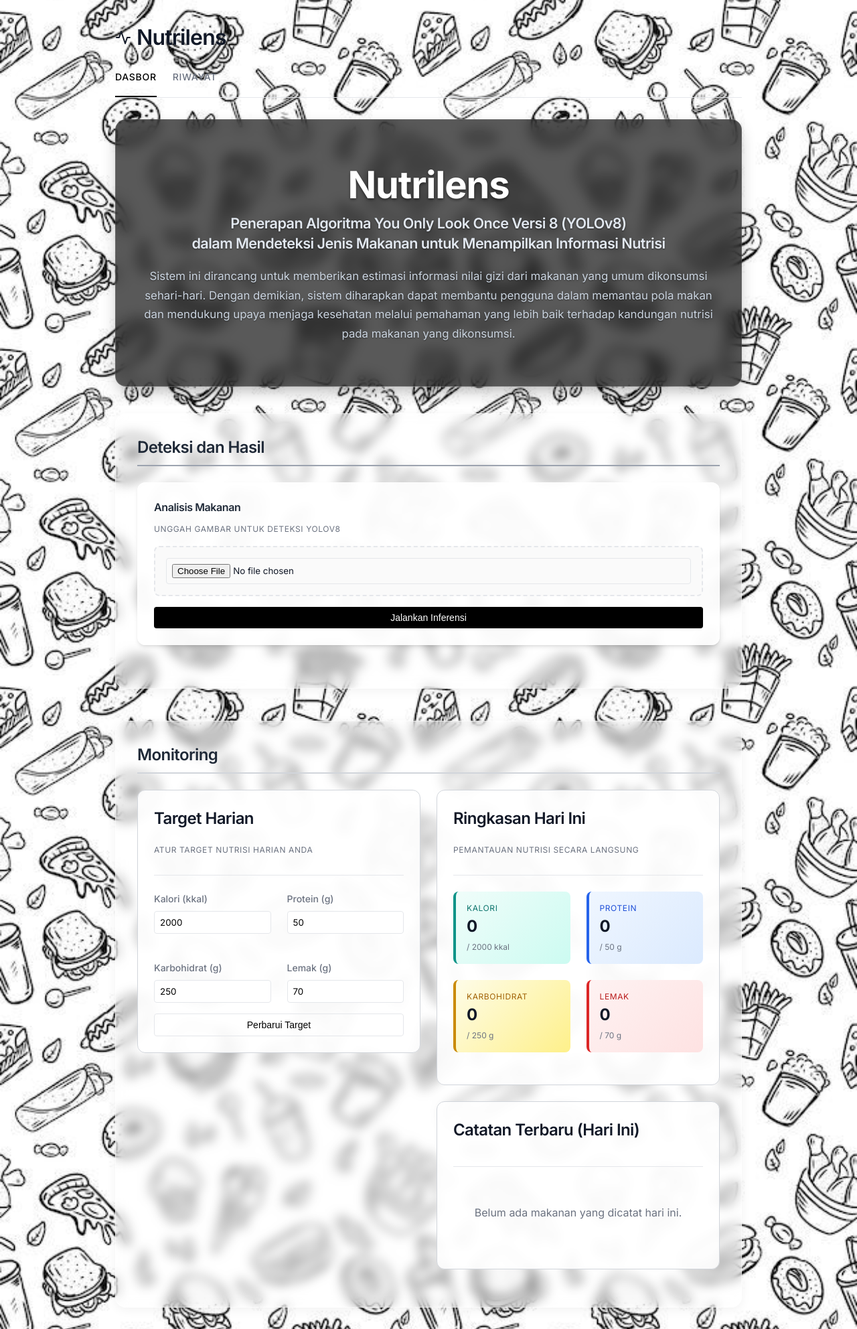
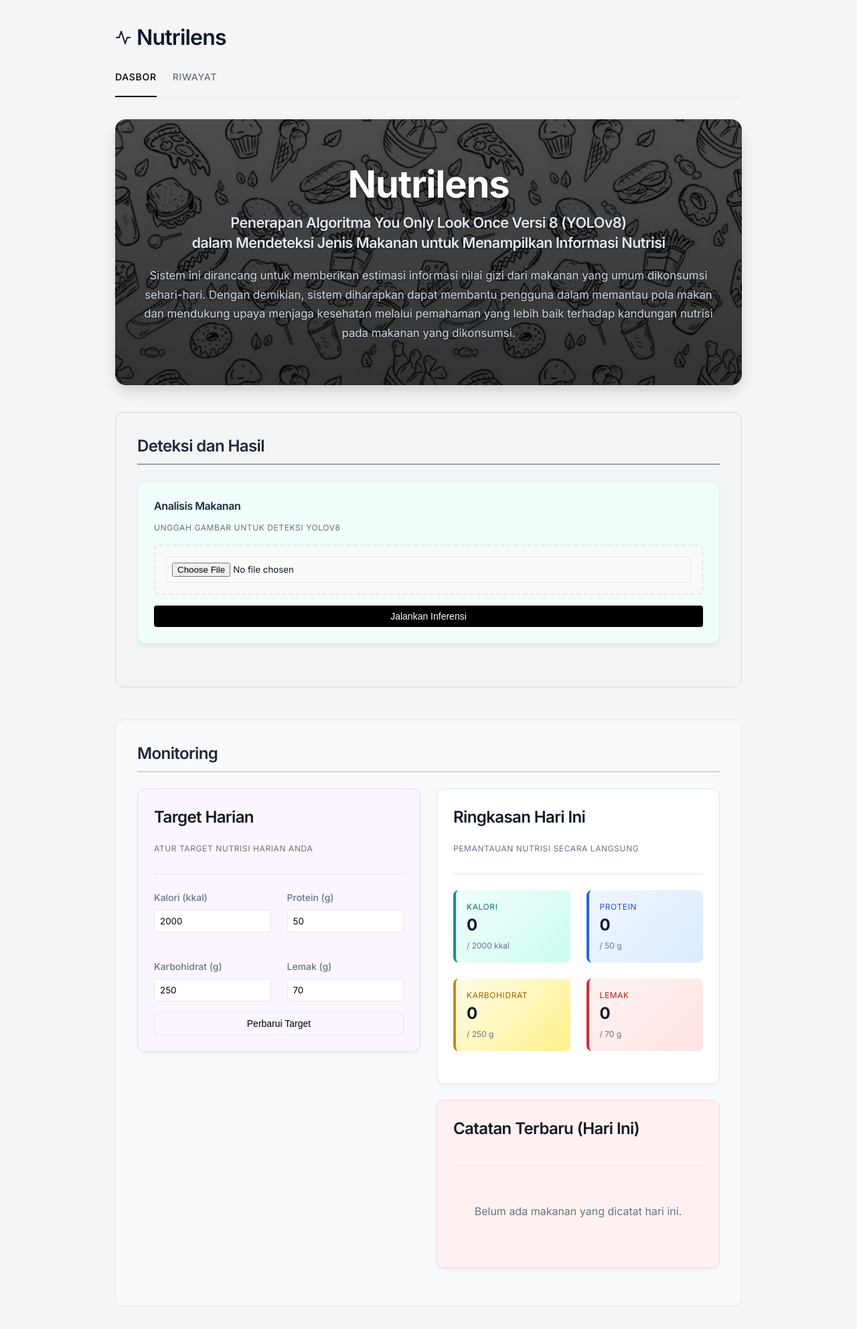
Before and after one commit to MuhammadAliffandy/food-fat-detection, a Flask app: page / in a window 1280 px wide. Shown: the whole page at 67% size. After the commit the page ends 1950 px from the top, so only its background shows below. Run offline with Flask 3, Linux system fonts and the light colour scheme; data comes from the database, SQL or seed files in the repository; data that the repository does not hold is empty.

Commit message:
Revert glassmorphism, use colored solid backgrounds for individual sub-cards instead

```diff
--- a/web_app/static/css/style.css
+++ b/web_app/static/css/style.css
@@ -16,11 +16,6 @@
 body {
   font-family: 'Inter', -apple-system, BlinkMacSystemFont, "Segoe UI", Roboto, sans-serif;
   background-color: var(--bg-color);
-  background-image: url('../images/bg.jpg');
-  background-size: cover;
-  background-position: center;
-  background-attachment: fixed;
-  background-repeat: no-repeat;
   color: var(--text-main);
   margin: 0;
   padding: 0;
@@ -34,14 +29,12 @@ body {
 }
 
 .card {
-  background: rgba(255, 255, 255, 0.85);
-  backdrop-filter: blur(12px);
-  -webkit-backdrop-filter: blur(12px);
-  border: 1px solid rgba(255, 255, 255, 0.5);
+  background: var(--surface-color);
+  border: 1px solid var(--border-color);
   border-radius: 12px;
   padding: 1.5rem;
   margin-bottom: 1.5rem;
-  box-shadow: 0 4px 6px -1px rgba(0, 0, 0, 0.1), 0 2px 4px -1px rgba(0, 0, 0, 0.06);
+  box-shadow: 0 4px 6px -1px rgba(0, 0, 0, 0.05), 0 2px 4px -1px rgba(0, 0, 0, 0.03);
 }
 
 .card-header {
--- a/web_app/templates/dashboard.html
+++ b/web_app/templates/dashboard.html
@@ -3,7 +3,7 @@
 {% block content %}
 
 <!-- SECTION 1: HEADER / INTRO (PARALLAX) -->
-<div style="background: rgba(0, 0, 0, 0.65); backdrop-filter: blur(10px); -webkit-backdrop-filter: blur(10px); padding: 4rem 2rem; border-radius: 16px; margin-bottom: 2.5rem; box-shadow: 0 10px 25px -5px rgba(0, 0, 0, 0.3); text-align: center; position: relative; overflow: hidden; border: 1px solid rgba(255,255,255,0.1);">
+<div style="background-image: linear-gradient(rgba(0, 0, 0, 0.7), rgba(0, 0, 0, 0.8)), url('{{ url_for('static', filename='images/bg.jpg') }}'); background-size: cover; background-position: center; background-attachment: fixed; background-repeat: no-repeat; padding: 4rem 2rem; border-radius: 16px; margin-bottom: 2.5rem; box-shadow: 0 10px 25px -5px rgba(0, 0, 0, 0.2); text-align: center; position: relative; overflow: hidden; color: #ffffff;">
     <h1 style="margin-top: 0; font-size: 3.5rem; font-weight: 900; line-height: 1.2; margin-bottom: 0.5rem; position: relative; z-index: 1; letter-spacing: -0.02em; color: #ffffff; text-shadow: 0 2px 4px rgba(0,0,0,0.5);">
         Nutrilens
     </h1>
@@ -16,11 +16,11 @@
 </div>
 
 <!-- SECTION 1: DETEKSI DAN HASIL -->
-<div style="background: rgba(255, 255, 255, 0.4); backdrop-filter: blur(8px); -webkit-backdrop-filter: blur(8px); padding: 2rem; border-radius: 16px; margin-bottom: 3rem; border: 1px solid rgba(255, 255, 255, 0.5); box-shadow: 0 4px 15px rgba(0,0,0,0.05);">
+<div style="background-color: #f3f4f6; padding: 2rem; border-radius: 12px; margin-bottom: 3rem; border: 1px solid #d1d5db;">
     <h2 style="margin-top: 0; margin-bottom: 1.5rem; color: #1f2937; border-bottom: 2px solid #9ca3af; padding-bottom: 0.5rem;">Deteksi dan Hasil</h2>
 
     <!-- Upload Form -->
-    <div class="card" style="margin-bottom: 2rem;">
+    <div class="card" style="background-color: #f0fdfa; border-color: #ccfbf1; margin-bottom: 2rem;">
         <h4 style="margin-top: 0; margin-bottom: 0.5rem; color: #1f2937;">Analisis Makanan</h4>
         <p class="stat-label" style="margin-bottom: 1rem;">Unggah gambar untuk Deteksi YOLOv8</p>
         <form action="{{ url_for('upload_image') }}" method="POST" enctype="multipart/form-data">
@@ -35,7 +35,7 @@
     {% if session.get('last_annotated_image') %}
     <div class="grid grid-2" style="gap: 2rem; align-items: start;">
         <!-- Kiri: Gambar dengan anotasi -->
-        <div class="card" style="margin-bottom: 0;">
+        <div class="card" style="background-color: #eff6ff; border-color: #dbeafe; margin-bottom: 0;">
             <h4 style="margin-top: 0; margin-bottom: 1rem; color: #1f2937; text-align: center;">Hasil deteksi jenis makanan</h4>
             <div style="text-align: center;">
                 <img src="{{ url_for('static', filename='uploads/' + session.get('last_annotated_image')) }}" alt="Anotasi Hasil Deteksi" style="width: 100%; max-height: 400px; object-fit: contain; border-radius: 8px; box-shadow: 0 2px 4px rgba(0,0,0,0.1);">
@@ -43,7 +43,7 @@
         </div>
 
         <!-- Kanan: Tabel Informasi Nutrisi -->
-        <div class="card" style="margin-bottom: 0;">
+        <div class="card" style="background-color: #fefce8; border-color: #fef08a; margin-bottom: 0;">
             <h4 style="margin-top: 0; margin-bottom: 1rem; text-align: center; color: #1f2937;">Detail Informasi</h4>
             {% if session.get('latest_foods') %}
             <table style="width: 100%; border-collapse: collapse; border: 1px solid #cbd5e1; background-color: #ffffff; border-radius: 8px; overflow: hidden; box-shadow: 0 1px 3px rgba(0,0,0,0.05);">
@@ -80,13 +80,13 @@
 </div>
 
 <!-- SECTION 2: MONITORING -->
-<div style="background: rgba(255, 255, 255, 0.4); backdrop-filter: blur(8px); -webkit-backdrop-filter: blur(8px); padding: 2rem; border-radius: 16px; border: 1px solid rgba(255, 255, 255, 0.5); box-shadow: 0 4px 15px rgba(0,0,0,0.05);">
+<div style="background-color: #f9fafb; padding: 2rem; border-radius: 12px; border: 1px solid #e5e7eb;">
     <h2 style="margin-top: 0; margin-bottom: 1.5rem; color: #1f2937; border-bottom: 2px solid #d1d5db; padding-bottom: 0.5rem;">Monitoring</h2>
 
     <div class="grid grid-2">
         <!-- Kolom Kiri: Target Harian -->
         <div>
-            <div class="card" style="box-shadow: none; border-color: #d1d5db;">
+            <div class="card" style="background-color: #faf5ff; border-color: #e9d5ff; box-shadow: 0 4px 6px -1px rgba(0,0,0,0.05);">
                 <div class="card-header">
                     <h2>Target Harian</h2>
                     <p class="stat-label">Atur target nutrisi harian Anda</p>
@@ -117,7 +117,7 @@
 
         <!-- Kolom Kanan: Ringkasan & Catatan -->
         <div>
-            <div class="card" style="box-shadow: none; border-color: #d1d5db;">
+            <div class="card" style="background-color: #ffffff; border-color: #e2e8f0; box-shadow: 0 4px 6px -1px rgba(0,0,0,0.05);">
                 <div class="card-header">
                     <h2>Ringkasan Hari Ini</h2>
                     <p class="stat-label">Pemantauan nutrisi secara langsung</p>
@@ -149,7 +149,7 @@
                 </div>
             </div>
 
-            <div class="card" style="box-shadow: none; border-color: #d1d5db;">
+            <div class="card" style="background-color: #fff1f2; border-color: #fecdd3; box-shadow: 0 4px 6px -1px rgba(0,0,0,0.05);">
                 <div class="card-header">
                     <h2>Catatan Terbaru (Hari Ini)</h2>
                 </div>
```
